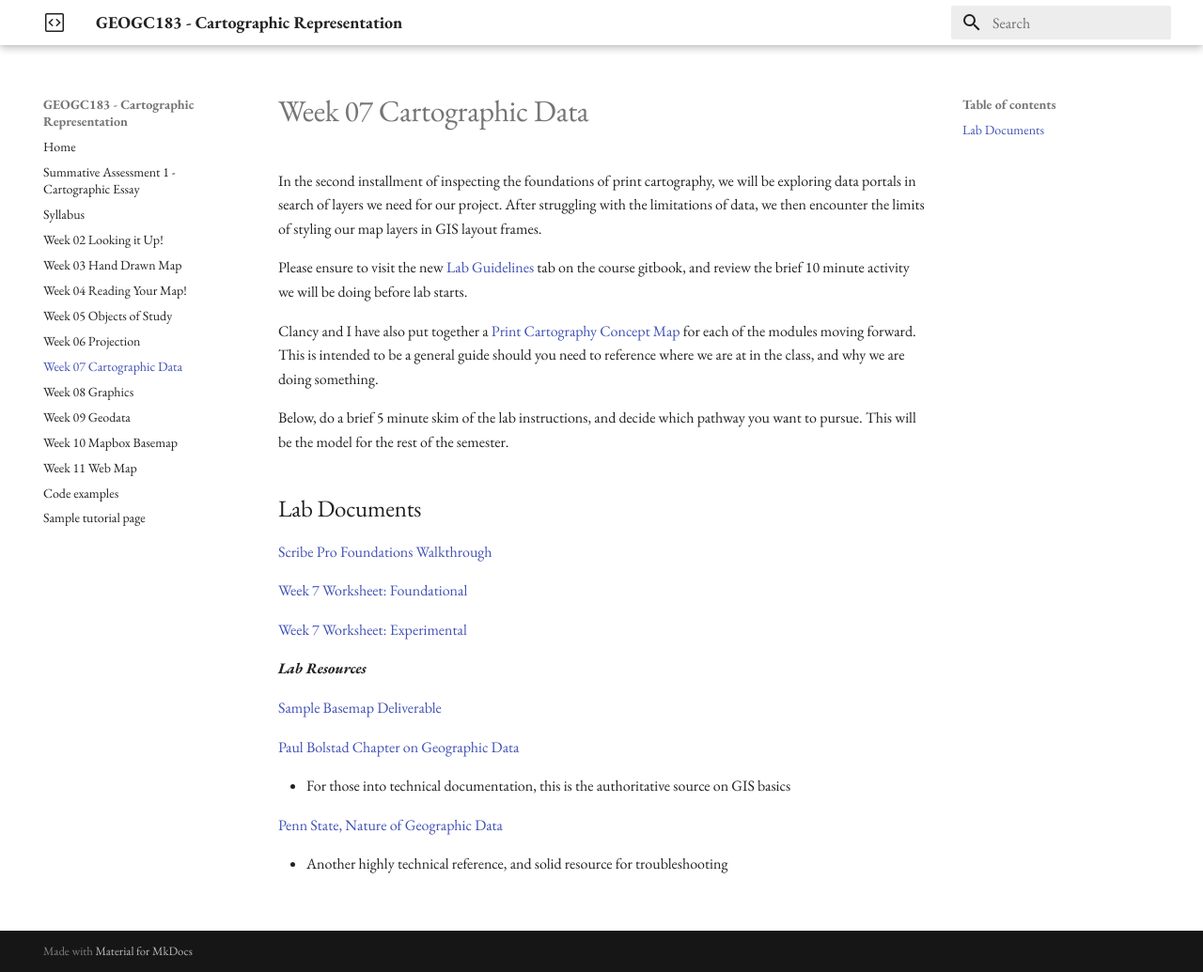
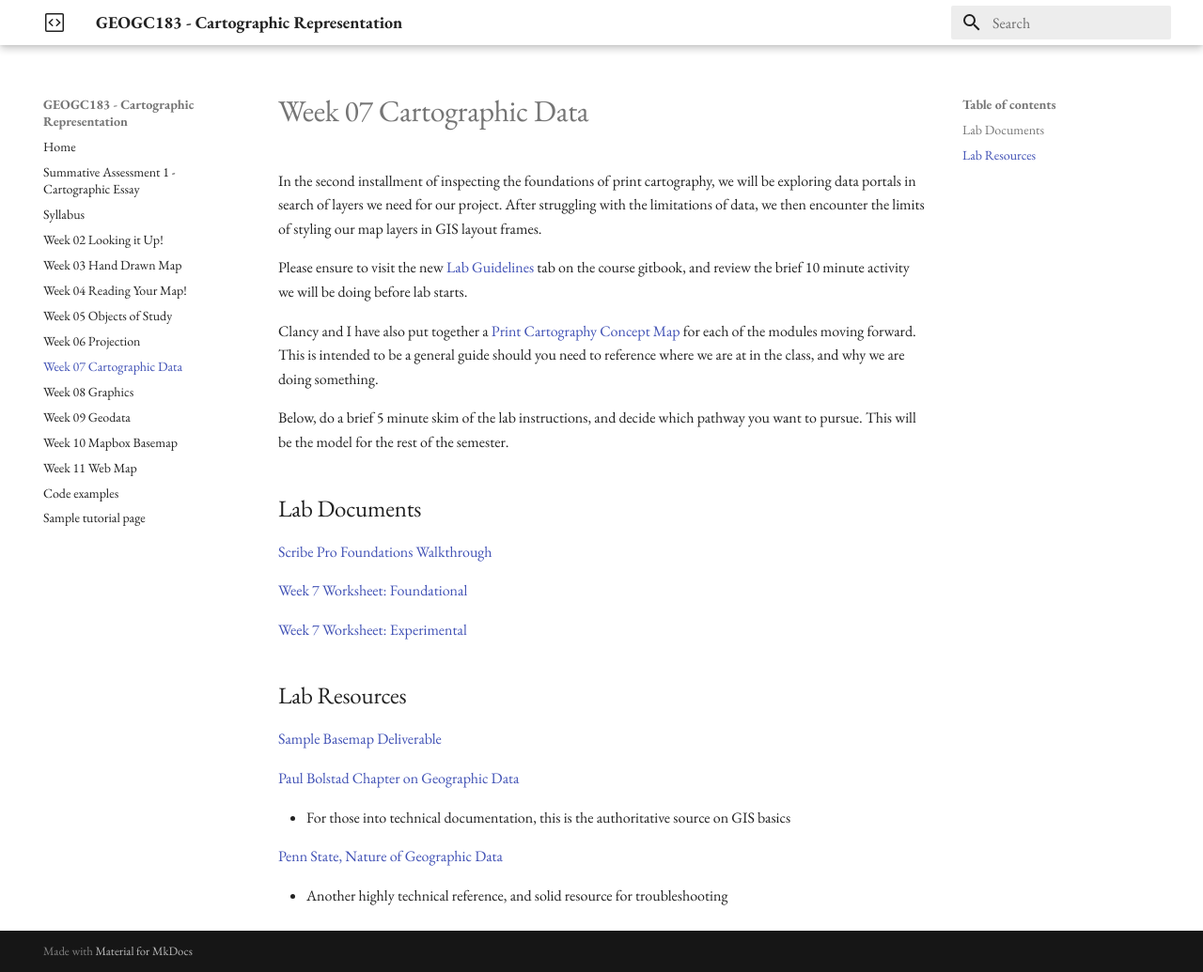
Before and after one commit to cwilmott/GEOGC183, an MkDocs documentation site: the page built from docs/Week-07-GIS.md, in a window 1280 px wide and 1035 px high. Shown: the whole window at 94% size. Built offline with MkDocs 1.6.1 and Material for MkDocs 9.7.7, drawn with Linux system fonts in a browser that asks for light colours.

Commit message:
Update Week-07-GIS.md

```diff
--- a/docs/Week-07-GIS.md
+++ b/docs/Week-07-GIS.md
@@ -18,7 +18,7 @@ Below, do a brief 5 minute skim of the lab instructions, and decide which pathwa
 [Week 7 Worksheet: Experimental]()
 
 
- ***Lab Resources***
+## Lab Resources
 
 [Sample Basemap Deliverable](https://github.com/cwilmott/GEOGC183/blob/main/assets/Jack%20-%20Spatial%20Data%20Acquisition.pdf)
 
```
